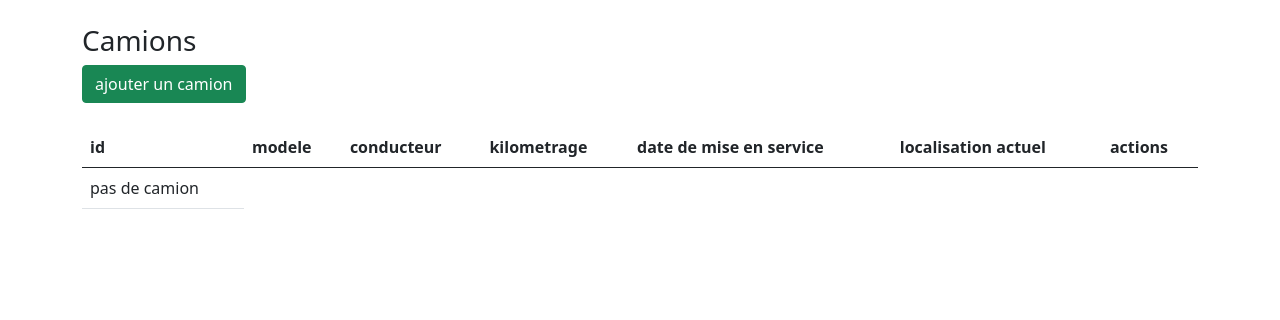
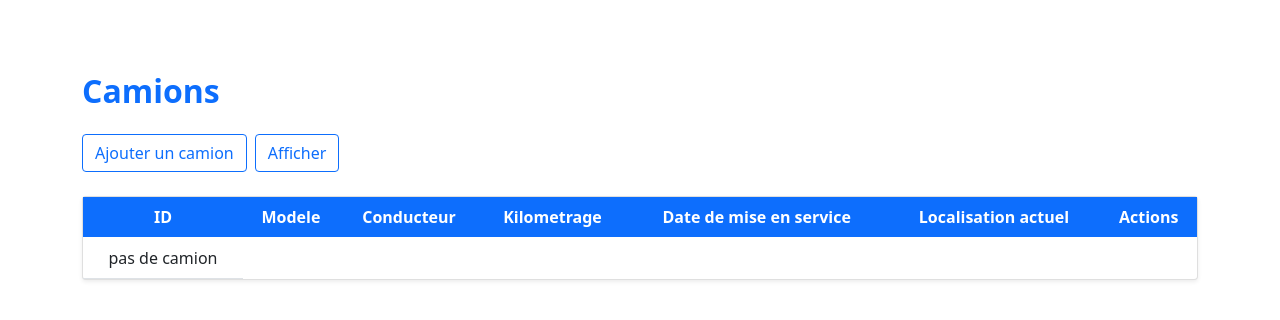
Before and after one commit to EmileCap/Trida, a Flask app: template templates/camion/show_camion.html in a window 1280 px wide. Shown: the part 74-394 px from the top of the page. Run offline with Flask 3, Linux system fonts and the light colour scheme; the template is opened without the code that fills it, so the values that code supplies are empty; some libraries are stand-ins or nearby versions.

Commit message:
valid edit camion

```diff
--- a/app.py
+++ b/app.py
@@ -36,7 +36,7 @@ def get_db():
 
 
 # MATTEO
-
+'''
 # mysql --user=mbronne2 --password=secret --host=serveurmysql --database=BDD_mbronne2 --skip-ssl
 def get_db():
     if 'db' not in g:
@@ -49,7 +49,7 @@ def get_db():
             cursorclass=pymysql.cursors.DictCursor
         )
     return g.db
-
+'''
 
 # LILI
 '''
@@ -246,6 +246,28 @@ def edit_camion():
     conducteurs = mycursor.fetchall()
 
     return render_template('camion/edit_camion.html', camion=camion, localisations=localisations, modeles=modeles, conducteurs=conducteurs)
+
+@app.route('/camion/edit', methods=['POST'])
+def valid_edit_camion():
+    mycursor = get_db().cursor()
+
+    id_camion = request.form.get('id_camion', '')
+    kilometrage = request.form.get('kilometrage', '')
+    date_de_mise_en_service = request.form.get('date_de_mise_en_service', '')
+    id_localisation = request.form.get('id_localisation', '')
+    id_modele = request.form.get('id_modele', '')
+    id_conducteur = request.form.get('id_conducteur', '')
+    tuple_insert = (kilometrage, date_de_mise_en_service, id_localisation, id_modele, id_conducteur, id_camion)
+
+    sql = '''
+    UPDATE camion SET kilometrage=%s, date_de_mise_en_service=%s, id_localisation=%s, id_modele=%s, id_conducteur=%s WHERE id_camion=%s;
+    '''
+    mycursor.execute(sql, tuple_insert)
+    get_db().commit()
+
+    message = u'Camion ajouté: kilometrage: ' + kilometrage + ', date de mise en service: ' + date_de_mise_en_service + ', localisation: ' + id_localisation + ', id_modele: ' + id_modele + ', conducteur: ' + id_conducteur
+    flash(message, 'alert-success')
+    return redirect('/camion/show')
 
 @app.route('/camion/delete', methods=['GET'])
 def delete_camion():
--- a/templates/camion/edit_camion.html
+++ b/templates/camion/edit_camion.html
@@ -8,7 +8,7 @@
     <div class="container mt-5 mb-5">
         <div class="card shadow-sm rounded p-4">
             <h3 class="mb-4 text-primary fw-bold">modification du camion: {{ camion.id_camion }}</h3>
-            <form method="post" action="/camion/add">
+            <form method="post" action="/camion/edit">
                 <fieldset>
                     <legend> Ajoutée un camion </legend>
                     <div class="mb-3">
@@ -53,7 +53,7 @@
                             {% endfor %}
                         </select><br>
 
-                        <input type="submit" value="Creer" name="Valider" class="btn btn-primary me-2" >
+                        <input type="submit" value="Modifier" name="Valider" class="btn btn-primary me-2" >
                     </div>
                 </fieldset>
             </form>
--- a/templates/camion/show_camion.html
+++ b/templates/camion/show_camion.html
@@ -5,19 +5,31 @@
 {% endblock %}
 
 {% block body %}
-    <div class="table-responsive container">
+    <div class="container mt-5 mb-">
         <br>
-<h3>Camions</h3>
-<a class="btn btn-success" href="/camion/add">ajouter un camion</a>
-<br><br>
+        <h2 class="mb-4 fw-bold text-primary">Camions</h2>
+        <div class="mb-4 d-flex gap-2">
 
-<table class="table table-hover ">
-    <thead class="thead-dark">
+        <a href="/camion/add" class="btn btn-outline-primary fw-semibold">Ajouter un camion</a>
+        <a href="/camion/stats" class="btn btn-outline-primary fw-semibold">Afficher</a>
+    </div>
+
+        <div class="card shadow-sm rounded">
+            <div class="card-body p-0">
+                <div class="table-responsive">
+                    <table class="table table-hover align-middle mb-0">
+                        <thead class="bg-primary text-white text-center fw-semibold">
                         <tr>
-            <th>id</th><th>modele</th><th>conducteur</th><th>kilometrage</th><th>date de mise en service</th><th>localisation actuel</th><th>actions</th>
+                            <th>ID</th>
+                            <th>Modele</th>
+                            <th>Conducteur</th>
+                            <th>Kilometrage</th>
+                            <th>Date de mise en service</th>
+                            <th>Localisation actuel</th>
+                            <th>Actions</th>
                         </tr>
                         </thead>
-    <tbody>
+                        <tbody class="text-center">
                         {% if camion | length >= 1 %}
                             {% for ligne in camion %}
                                 <tr>
@@ -27,9 +39,9 @@
                                     <td>{{ ligne.kilometrage}} km</td>
                                     <td>{{ ligne.date_de_mise_en_service}}</td>
                                     <td>{{ ligne.adresse}}</td>
-               <td>
-                   <a class="btn btn-warning" href="/camion/edit?id_camion={{ ligne.id_camion }}">editer</a>&nbsp;
-                   <a class="btn btn-danger" href="/camion/delete?id_camion={{ ligne.id_camion }}"  class="btn btn-danger" href="/camion/delete?id_camion={{ ligne.id_camion }}">supprimer</a>
+                                    <td class="text-nowrap">
+                                        <a class="btn btn-sm btn-outline-primary me-1 fw-semibold" href="/camion/edit?id_camion={{ ligne.id_camion }}">editer</a>&nbsp;
+                                        <a class="btn btn-sm btn-outline-danger fw-semibold" href="/camion/delete?id_camion={{ ligne.id_camion }}" onclick="return confirm('Confirmer la suppression ?');">supprimer</a>
                                     </td>
                                 </tr>
                             {% endfor %}
@@ -43,4 +55,6 @@
                         </tbody>
                     </table>
                 </div>
+            </div>
+        </div>
 {% endblock %}
```
Lines whose indentation alone changed are shown as unchanged.
